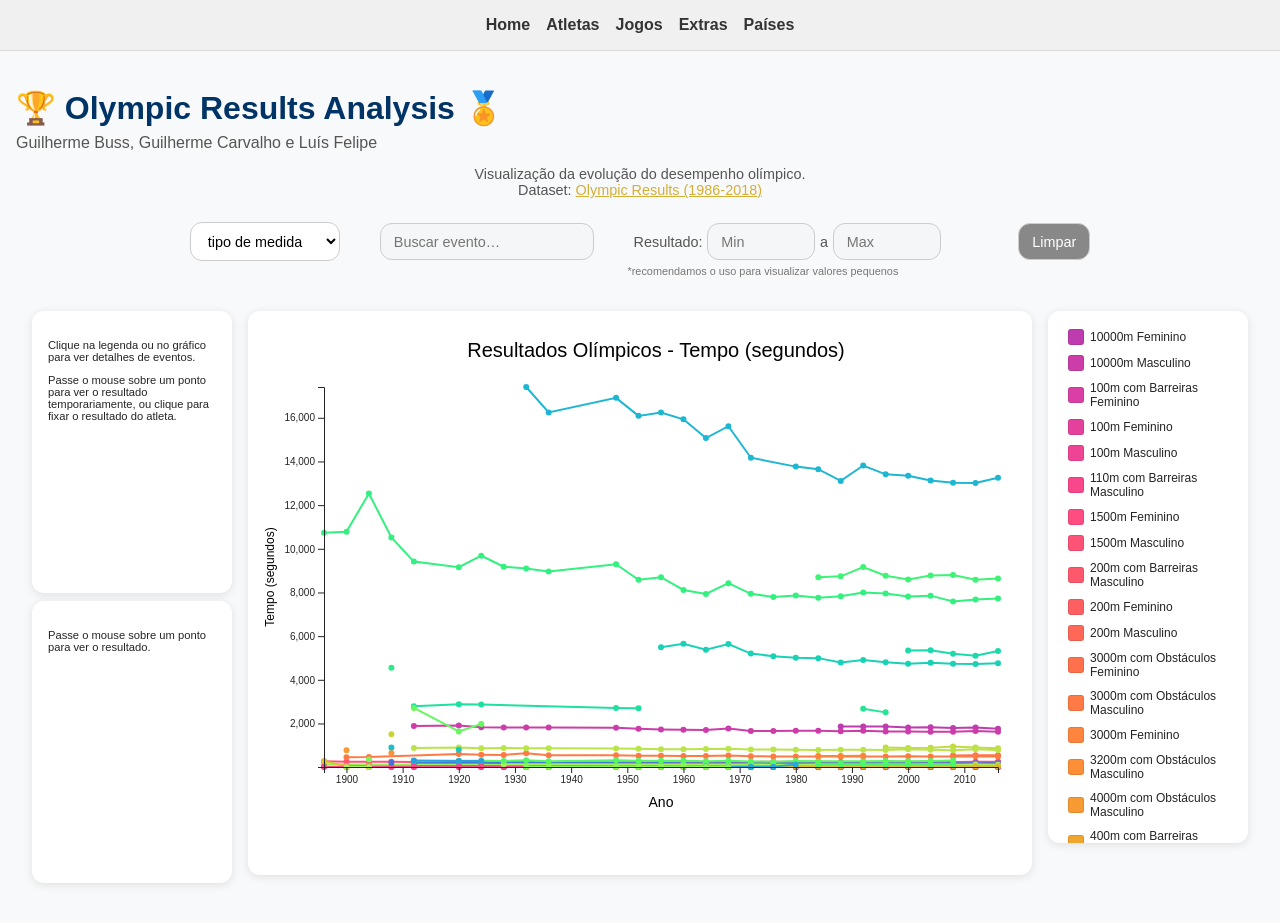
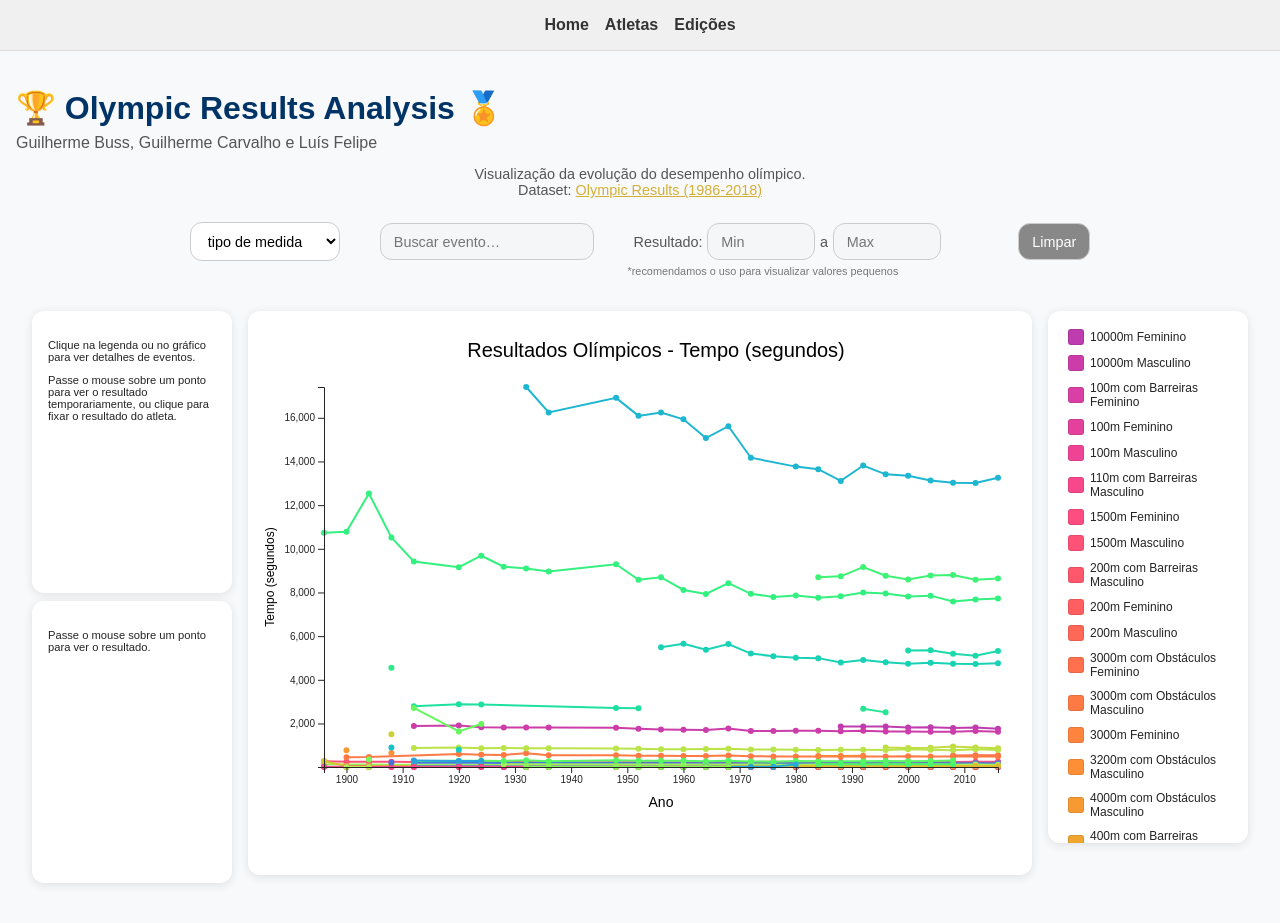
Before and after one commit to FGV-VIS-2025/final-project-analise-resultados-olimpiadas, a SvelteKit app: page / in a window 1280 px wide. Shown: the top 923 px of the page. Built offline with nearby package versions, Linux system fonts and the light colour scheme.

Commit message:
ajeitei as paginas da nav

```diff
--- a/src/components/Navbar.svelte
+++ b/src/components/Navbar.svelte
@@ -5,9 +5,7 @@
     let pages = [
         { url: "/", title: "Home" },
         { url: "/atletas", title: "Atletas" },
-        { url: "/jogos", title: "Jogos" },
-        { url: "/exxtras", title: "Extras" },
-        { url: "/paises", title: "Países" }
+        { url: "/jogos", title: "Edições" }
     ];
 
     let colorScheme = "light dark";
--- a/src/routes/exxtras/+page.svelte
+++ /dev/null
@@ -1,3 +0,0 @@
-<svelte:head>
-    <title>Extra</title>
-</svelte:head>
--- a/src/routes/paises/+page.svelte
+++ /dev/null
@@ -1,3 +0,0 @@
-<svelte:head>
-  <title>Países</title>
-</svelte:head>
```
